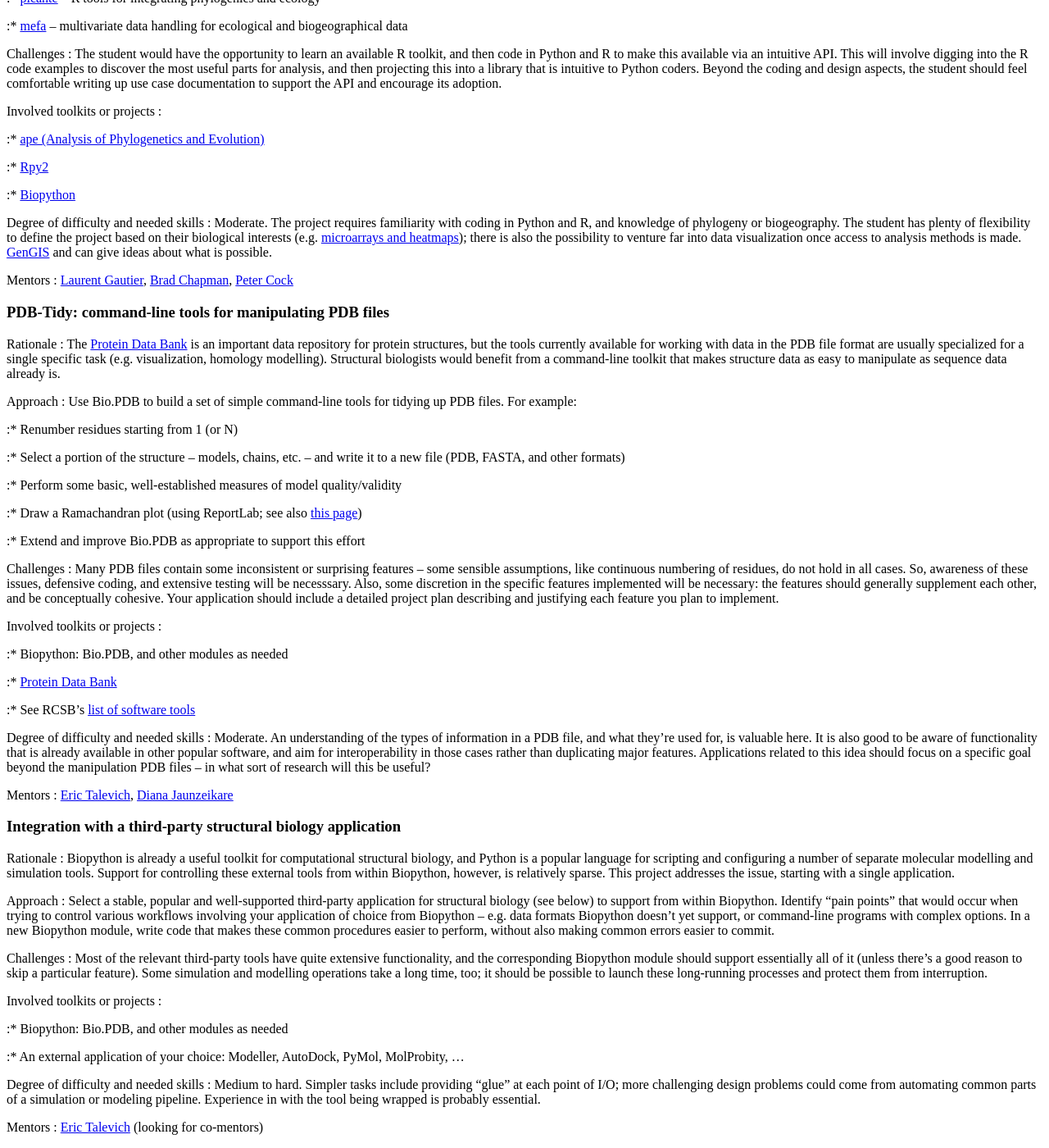
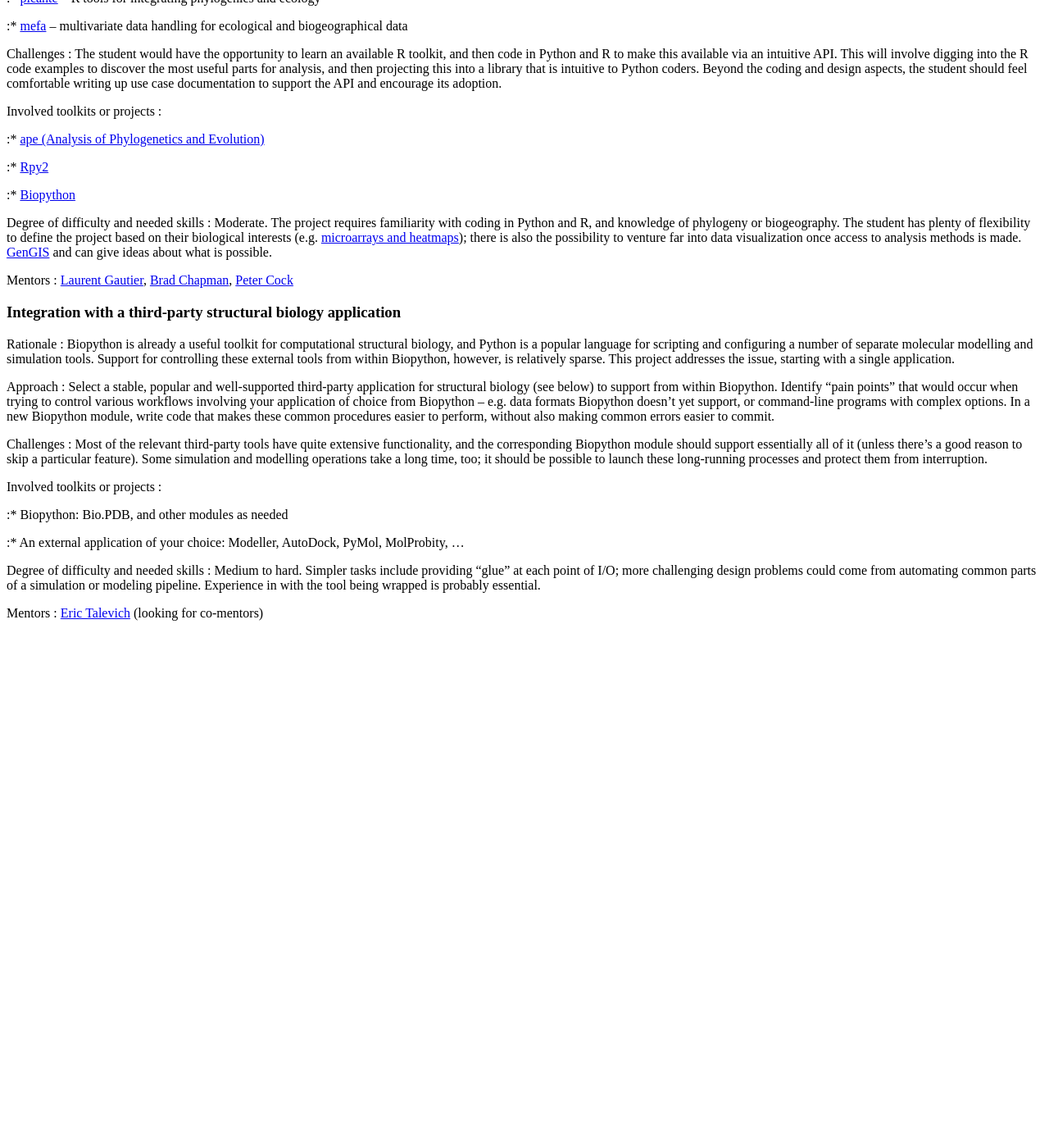
Before and after one commit to biopython/biopython.github.io, a Jekyll site: the page built from wiki/Google_Summer_of_Code.md, in a window 1280 px wide and 1400 px high, scrolled down 1737 px. Shown: the whole window at 82% size. Built offline with Jekyll 4.4.1, drawn with Linux system fonts in a browser that asks for light colours; after the commit the page ends 2510 px from its top, so only the background shows below that.

Commit message:
/* PDB-Tidy: command-line tools for manipulating PDB files */ Removed -- it was done last year

```diff
--- a/wiki/Google_Summer_of_Code.md
+++ b/wiki/Google_Summer_of_Code.md
@@ -144,45 +144,6 @@ Degree of difficulty and needed skills : Moderate. The project requires familiar
 
 Mentors : [Laurent Gautier](http://dk.linkedin.com/pub/laurent-gautier/8/81/869), [Brad Chapman](http://bcbio.wordpress.com), [Peter Cock](http://www.scri.ac.uk/staff/petercock)
 
-### PDB-Tidy: command-line tools for manipulating PDB files
-
-Rationale : The [Protein Data Bank](http://www.rcsb.org/pdb/home/home.do) is an important data repository for protein structures, but the tools currently available for working with data in the PDB file format are usually specialized for a single specific task (e.g. visualization, homology modelling). Structural biologists would benefit from a command-line toolkit that makes structure data as easy to manipulate as sequence data already is.
-
-<!-- -->
-
-Approach : Use Bio.PDB to build a set of simple command-line tools for tidying up PDB files. For example:
-
-:\* Renumber residues starting from 1 (or N)
-
-:\* Select a portion of the structure -- models, chains, etc. -- and
-write it to a new file (PDB, FASTA, and other formats)
-
-:\* Perform some basic, well-established measures of model
-quality/validity
-
-:\* Draw a Ramachandran plot (using ReportLab; see also [this
-page](http://www.warwick.ac.uk/go/peter_cock/python/ramachandran/))
-
-:\* Extend and improve Bio.PDB as appropriate to support this effort
-
-Challenges : Many PDB files contain some inconsistent or surprising features -- some sensible assumptions, like continuous numbering of residues, do not hold in all cases. So, awareness of these issues, defensive coding, and extensive testing will be necesssary. Also, some discretion in the specific features implemented will be necessary: the features should generally supplement each other, and be conceptually cohesive. Your application should include a detailed project plan describing and justifying each feature you plan to implement.
-
-<!-- -->
-
-Involved toolkits or projects :
-
-:\* Biopython: Bio.PDB, and other modules as needed
-
-:\* [Protein Data Bank](http://www.rcsb.org/pdb/home/home.do)
-
-:\* See RCSB's [list of software tools](http://sw-tools.pdb.org/)
-
-Degree of difficulty and needed skills : Moderate. An understanding of the types of information in a PDB file, and what they're used for, is valuable here. It is also good to be aware of functionality that is already available in other popular software, and aim for interoperability in those cases rather than duplicating major features. Applications related to this idea should focus on a specific goal beyond the manipulation PDB files -- in what sort of research will this be useful?
-
-<!-- -->
-
-Mentors : [Eric Talevich](User%3AEricTalevich "wikilink"), [Diana Jaunzeikare](https://www.nescent.org/wg_phyloinformatics/User:Dianaj)
-
 ### Integration with a third-party structural biology application
 
 Rationale : Biopython is already a useful toolkit for computational structural biology, and Python is a popular language for scripting and configuring a number of separate molecular modelling and simulation tools. Support for controlling these external tools from within Biopython, however, is relatively sparse. This project addresses the issue, starting with a single application.
```
Also changed, not shown: 1 other file.
